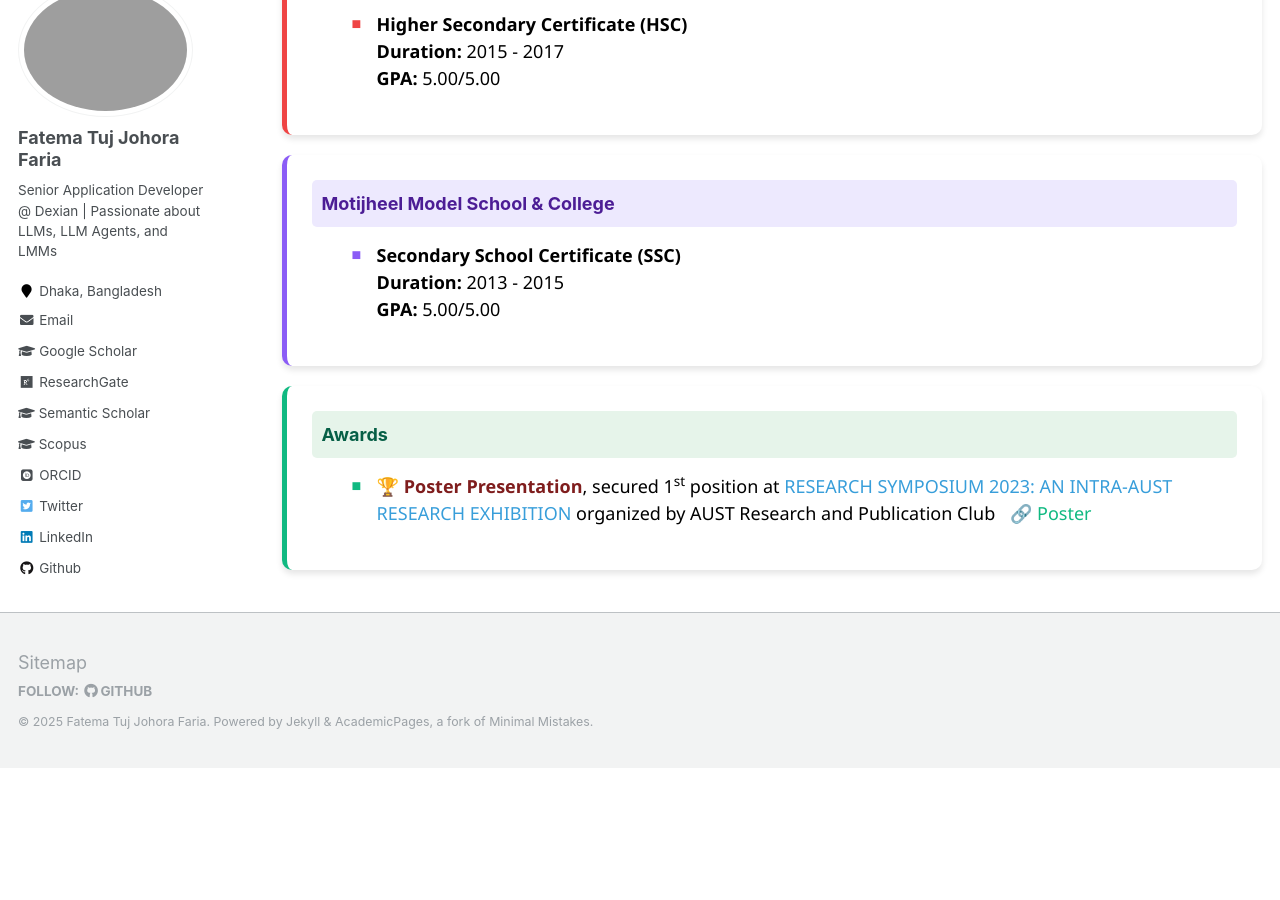
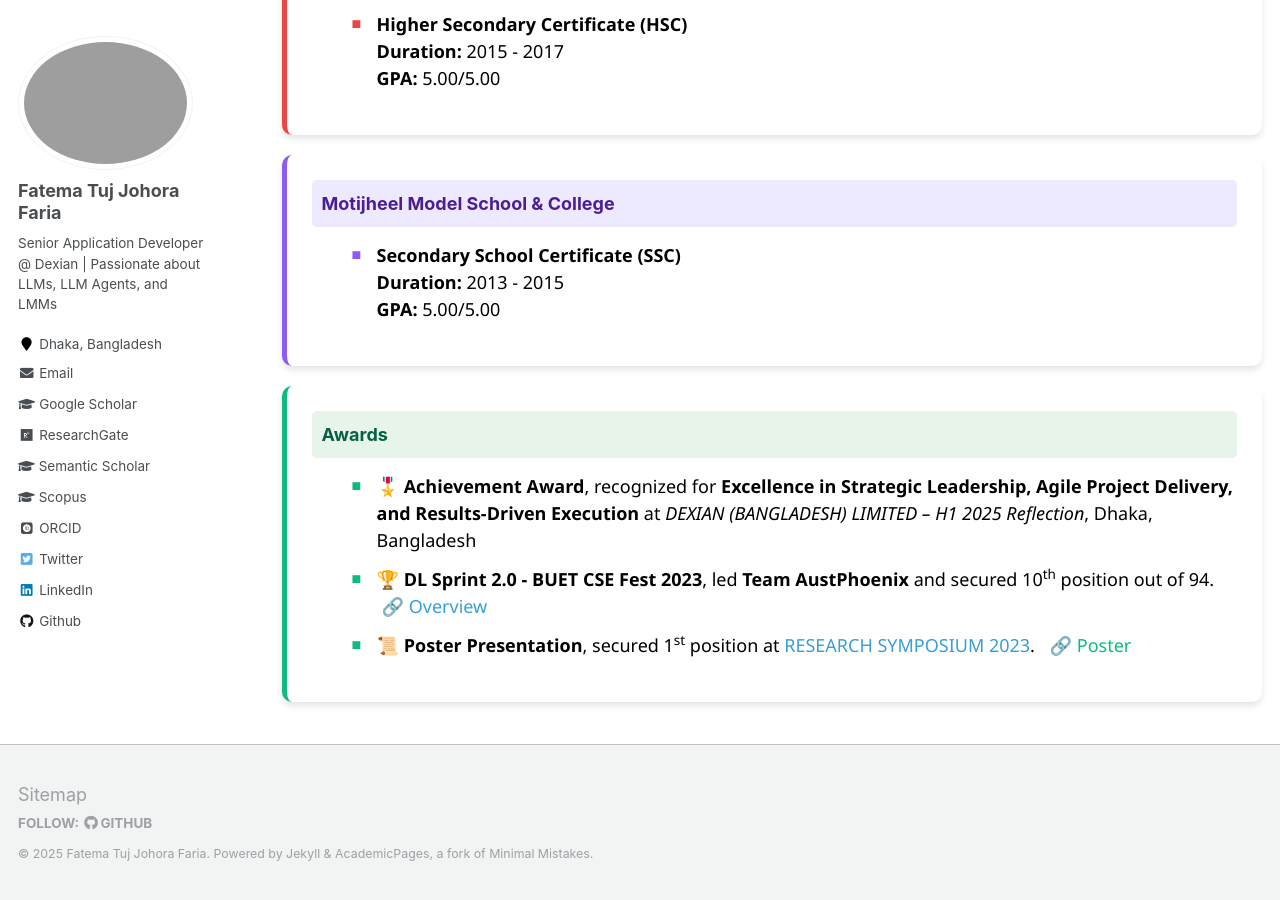
Before and after one commit to fatemafaria142/fatemafaria142.github.io, a Jekyll site: the page built from _pages/education.md, in a window 1280 px wide and 900 px high, scrolled down 531 px. Built offline with Jekyll 4.4.1, drawn with Linux system fonts in a browser that asks for light colours; some web fonts are replaced; before the commit the page ends 1299 px from its top, so only the background shows below that.

Commit message:
Update education

```diff
--- a/_pages/education.md
+++ b/_pages/education.md
@@ -53,16 +53,30 @@
     </ul>
   </div>
 
-  <div style="background-color: white; border-left: 5px solid #10b981; border-radius: 10px; padding: 25px; flex: 1 1 100%; max-width: 100%; box-shadow: 0 4px 6px rgba(0, 0, 0, 0.1);">
-    <div style="background-color: #e6f4ea; padding: 10px; border-radius: 5px; margin-bottom: 15px;">
-      <span style="color: #065f46; font-size: 1em; font-weight: bold;">Awards</span>
-    </div>
-    <ul style="font-family: 'Segoe UI', sans-serif; color: black; margin-top: 15px;">
-      <li style="margin-bottom: 12px; list-style-type: none; position: relative; padding-left: 25px;">
-        <span style="position: absolute; left: 0; color: #10b981; font-size: 0.9em;">■</span>
-        🏆 <b style="color: #7f1d1d">Poster Presentation</b>, secured 1<sup>st</sup> position at <a href="https://aust.edu/events/1996" style="color: #389EDA; text-decoration: none;">RESEARCH SYMPOSIUM 2023: AN INTRA-AUST RESEARCH EXHIBITION</a> organized by AUST Research and Publication Club
-        <a href="https://drive.google.com/file/d/1JN8cEUTWAilZpNsZaIxPVusiHxqc4OZA/view?usp=sharing" style="color: #10b981; text-decoration: none; margin-left: 10px;"><span style="font-family: 'Font Awesome 5 Free'; font-weight: 900;">🔗</span> Poster</a>
-      </li>
-    </ul>
+<div style="background-color: white; border-left: 5px solid #10b981; border-radius: 10px; padding: 25px; flex: 1 1 100%; max-width: 100%; box-shadow: 0 4px 6px rgba(0, 0, 0, 0.1);">
+  <div style="background-color: #e6f4ea; padding: 10px; border-radius: 5px; margin-bottom: 15px;">
+    <span style="color: #065f46; font-size: 1em; font-weight: bold;">Awards</span>
   </div>
+
+  <ul style="font-family: 'Segoe UI', sans-serif; color: black; margin-top: 15px;">
+
+    <li style="margin-bottom: 12px; list-style-type: none; position: relative; padding-left: 25px;">
+      <span style="position: absolute; left: 0; color: #10b981; font-size: 0.9em;">■</span>
+      🎖️ <b>Achievement Award</b>, recognized for <b>Excellence in Strategic Leadership, Agile Project Delivery, and Results-Driven Execution</b> at <i>DEXIAN (BANGLADESH) LIMITED – H1 2025 Reflection</i>, Dhaka, Bangladesh
+    </li>
+
+    <li style="margin-bottom: 12px; list-style-type: none; position: relative; padding-left: 25px;">
+      <span style="position: absolute; left: 0; color: #10b981; font-size: 0.9em;">■</span>
+      🏆 <b>DL Sprint 2.0 - BUET CSE Fest 2023</b>, led <b>Team AustPhoenix</b> and secured 10<sup>th</sup> position out of 94.
+      <a href="https://www.kaggle.com/competitions/dlsprint2/overview" style="color: #389EDA; text-decoration: none; margin-left: 5px;">🔗 Overview</a>
+    </li>
+
+    <li style="margin-bottom: 12px; list-style-type: none; position: relative; padding-left: 25px;">
+      <span style="position: absolute; left: 0; color: #10b981; font-size: 0.9em;">■</span>
+      📜 <b>Poster Presentation</b>, secured 1<sup>st</sup> position at
+      <a href="https://aust.edu/events/1996" style="color: #389EDA; text-decoration: none;">RESEARCH SYMPOSIUM 2023</a>.
+      <a href="https://drive.google.com/file/d/1JN8cEUTWAilZpNsZaIxPVusiHxqc4OZA/view?usp=sharing" style="color: #10b981; text-decoration: none; margin-left: 10px;">🔗 Poster</a>
+    </li>
+
+  </ul>
 </div>
```
